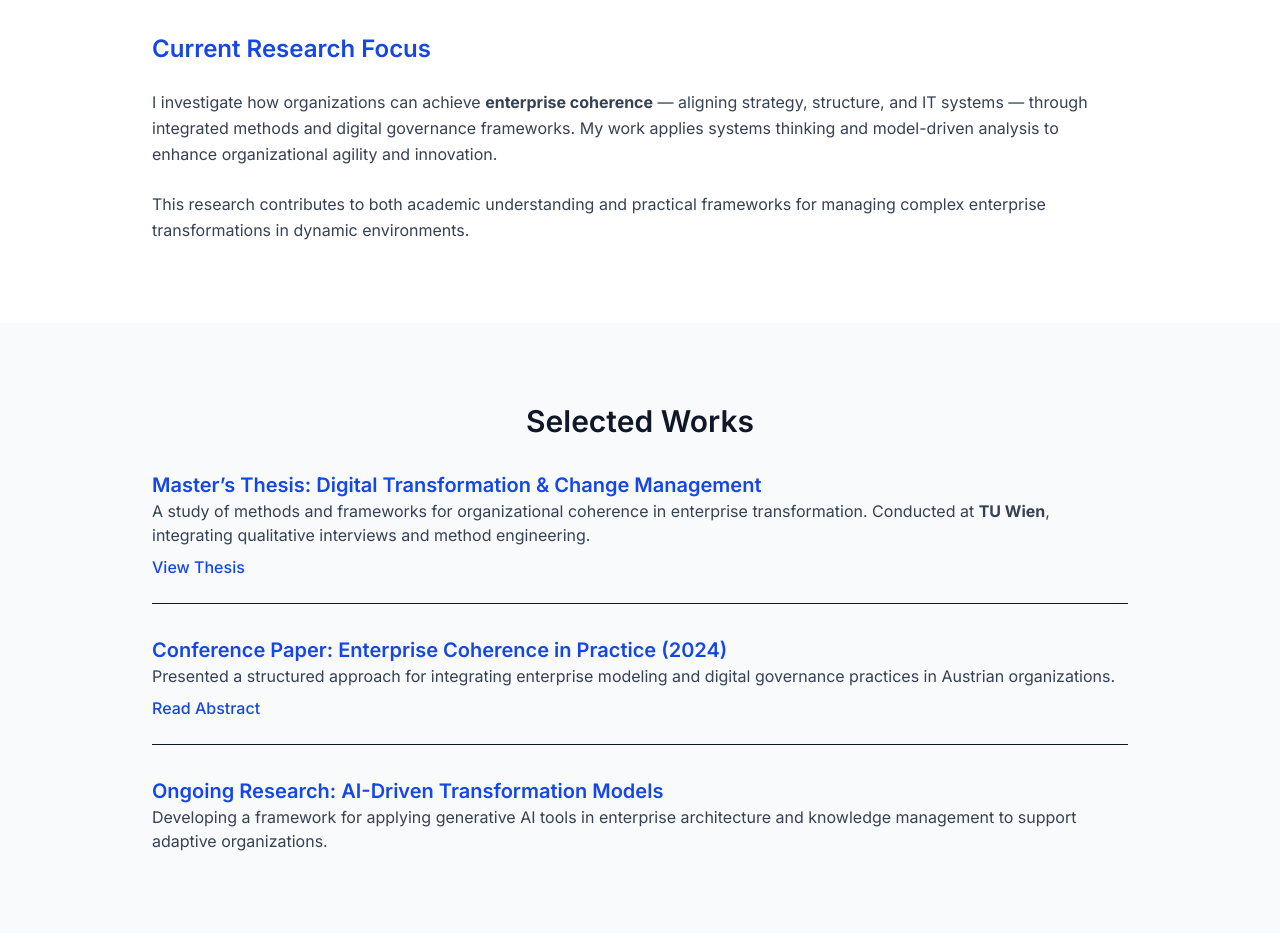
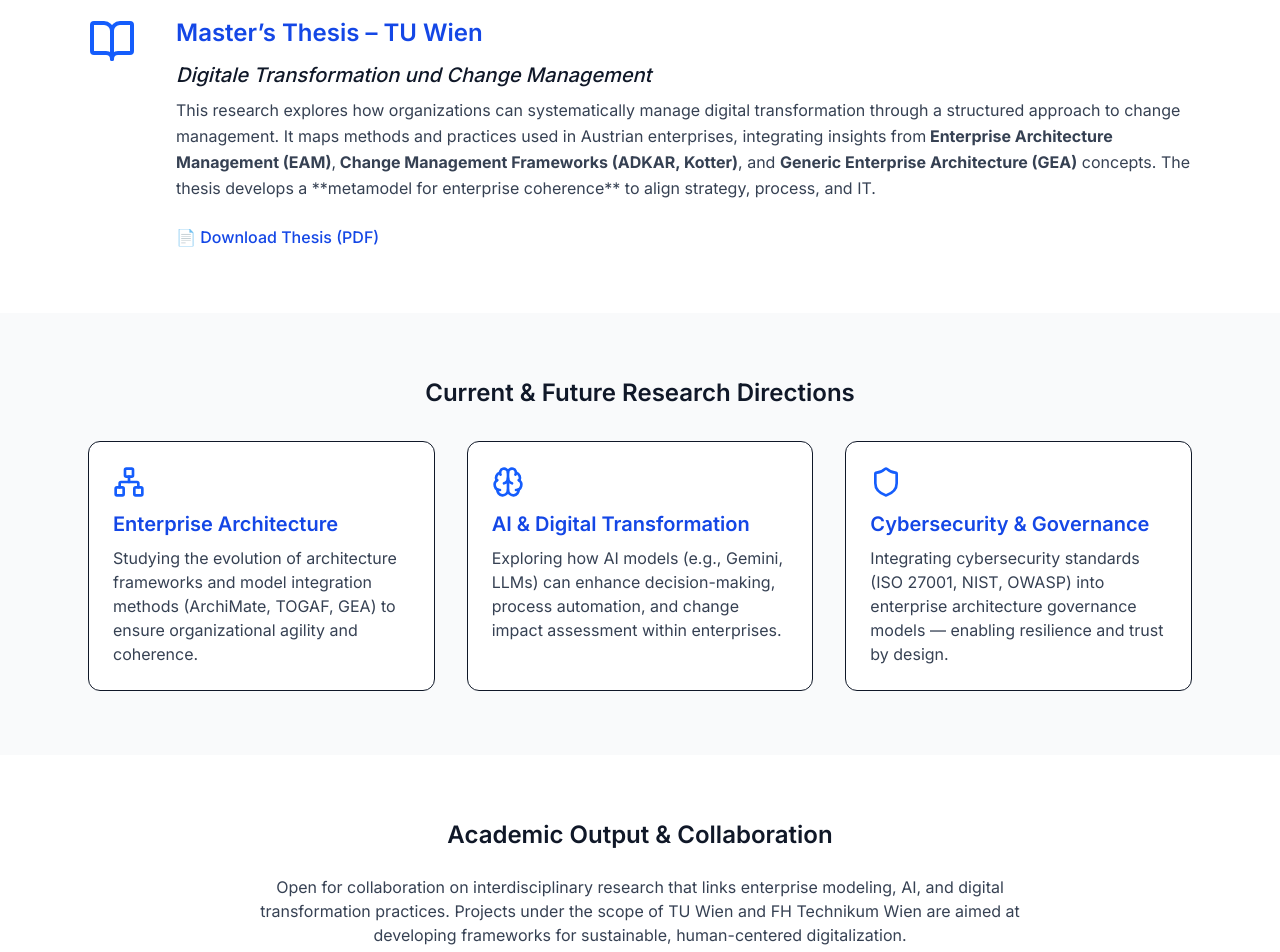
Before and after one commit to Elkaza/elkaza-org, a Next.js app: page /research in a window 1280 px wide. Shown: the part 480-1432 px from the top of the page. Built offline with nearby package versions, Linux system fonts and the light colour scheme.

Commit message:
fix: update research page

```diff
--- a/app/research/page.tsx
+++ b/app/research/page.tsx
@@ -1,102 +1,104 @@
 // app/research/page.tsx
 import Link from "next/link";
+import { BookOpen, FileText, Network, Brain, Shield } from "lucide-react";
 
 export default function ResearchPage() {
   return (
     <main className="min-h-screen bg-white text-gray-900">
-      {/* HERO SECTION */}
+      {/* HERO */}
       <section className="text-center py-24 bg-gradient-to-b from-blue-50 to-white">
         <h1 className="text-4xl font-bold mb-4 text-gray-800">Research & Publications</h1>
         <p className="text-lg text-gray-600 max-w-2xl mx-auto">
-          My academic work explores the intersection of <strong>Digital Transformation</strong>,
-          <strong> Enterprise Architecture</strong>, and <strong>Change Management</strong>.
+          Bridging enterprise transformation, digital coherence, and intelligent systems — connecting
+          academic research with applied innovation.
         </p>
       </section>
 
-      {/* RESEARCH SUMMARY */}
-      <section className="max-w-5xl mx-auto px-6 py-20">
-        <h2 className="text-2xl font-semibold mb-6 text-blue-700">
-          Current Research Focus
+      {/* MASTER THESIS */}
+      <section className="max-w-6xl mx-auto px-6 py-16">
+        <div className="flex flex-col md:flex-row items-start gap-10">
+          <div className="flex-shrink-0">
+            <BookOpen className="text-blue-600 w-12 h-12" />
+          </div>
+          <div>
+            <h2 className="text-2xl font-semibold mb-3 text-blue-700">
+              Master’s Thesis – TU Wien
             </h2>
-        <p className="text-gray-700 leading-relaxed mb-6">
-          I investigate how organizations can achieve <strong>enterprise coherence</strong> —
-          aligning strategy, structure, and IT systems — through integrated methods and digital governance frameworks.
-          My work applies systems thinking and model-driven analysis to enhance organizational agility and innovation.
-        </p>
-
-        <p className="text-gray-700 leading-relaxed">
-          This research contributes to both academic understanding and practical frameworks
-          for managing complex enterprise transformations in dynamic environments.
-        </p>
-      </section>
-
-      {/* PUBLICATIONS SECTION */}
-      <section className="bg-gray-50 py-20">
-        <div className="max-w-5xl mx-auto px-6">
-          <h2 className="text-3xl font-semibold mb-8 text-center">Selected Works</h2>
-
-          <div className="space-y-8">
-            {/* Example 1 */}
-            <div className="border-b pb-6">
-              <h3 className="text-xl font-semibold text-blue-700">
-                Master’s Thesis: Digital Transformation & Change Management
+            <h3 className="text-xl font-medium mb-2">
+              <em>Digitale Transformation und Change Management</em>
             </h3>
-              <p className="text-gray-700 mb-2">
-                A study of methods and frameworks for organizational coherence in enterprise transformation.
-                Conducted at <strong>TU Wien</strong>, integrating qualitative interviews and method engineering.
+            <p className="text-gray-700 mb-4 leading-relaxed">
+              This research explores how organizations can systematically manage digital transformation
+              through a structured approach to change management.
+              It maps methods and practices used in Austrian enterprises, integrating insights from
+              <strong> Enterprise Architecture Management (EAM)</strong>,
+              <strong> Change Management Frameworks (ADKAR, Kotter)</strong>,
+              and <strong> Generic Enterprise Architecture (GEA)</strong> concepts.
+              The thesis develops a **metamodel for enterprise coherence** to align strategy, process, and IT.
             </p>
             <Link
               href="/documents/thesis.pdf"
-                className="text-blue-700 font-medium hover:underline"
+              className="inline-block mt-2 text-blue-700 font-medium hover:underline"
             >
-                View Thesis
+              📄 Download Thesis (PDF)
             </Link>
           </div>
+        </div>
+      </section>
 
-            {/* Example 2 */}
-            <div className="border-b pb-6">
-              <h3 className="text-xl font-semibold text-blue-700">
-                Conference Paper: Enterprise Coherence in Practice (2024)
-              </h3>
-              <p className="text-gray-700 mb-2">
-                Presented a structured approach for integrating enterprise modeling and digital governance
-                practices in Austrian organizations.
+      {/* CURRENT & FUTURE RESEARCH */}
+      <section className="bg-gray-50 py-16">
+        <div className="max-w-6xl mx-auto px-6 text-center">
+          <h2 className="text-2xl font-semibold mb-8">Current & Future Research Directions</h2>
+
+          <div className="grid sm:grid-cols-2 lg:grid-cols-3 gap-8 text-left">
+            <div className="p-6 bg-white rounded-xl border hover:shadow-md transition">
+              <Network className="text-blue-600 mb-3 w-8 h-8" />
+              <h3 className="text-xl font-semibold mb-2 text-blue-700">Enterprise Architecture</h3>
+              <p className="text-gray-700">
+                Studying the evolution of architecture frameworks and model integration methods
+                (ArchiMate, TOGAF, GEA) to ensure organizational agility and coherence.
               </p>
-              <a
-                href="https://doi.org/example"
-                className="text-blue-700 font-medium hover:underline"
-              >
-                Read Abstract
-              </a>
             </div>
 
-            {/* Example 3 */}
-            <div>
-              <h3 className="text-xl font-semibold text-blue-700">
-                Ongoing Research: AI-Driven Transformation Models
-              </h3>
+            <div className="p-6 bg-white rounded-xl border hover:shadow-md transition">
+              <Brain className="text-blue-600 mb-3 w-8 h-8" />
+              <h3 className="text-xl font-semibold mb-2 text-blue-700">AI & Digital Transformation</h3>
               <p className="text-gray-700">
-                Developing a framework for applying generative AI tools in enterprise architecture
-                and knowledge management to support adaptive organizations.
+                Exploring how AI models (e.g., Gemini, LLMs) can enhance decision-making,
+                process automation, and change impact assessment within enterprises.
+              </p>
+            </div>
+
+            <div className="p-6 bg-white rounded-xl border hover:shadow-md transition">
+              <Shield className="text-blue-600 mb-3 w-8 h-8" />
+              <h3 className="text-xl font-semibold mb-2 text-blue-700">Cybersecurity & Governance</h3>
+              <p className="text-gray-700">
+                Integrating cybersecurity standards (ISO 27001, NIST, OWASP) into enterprise
+                architecture governance models — enabling resilience and trust by design.
               </p>
             </div>
           </div>
         </div>
       </section>
 
-      {/* CTA SECTION */}
-      <section className="text-center py-20">
-        <h2 className="text-2xl font-semibold mb-4">Collaboration & Research Exchange</h2>
-        <p className="text-gray-700 max-w-2xl mx-auto mb-8">
-          I’m always open to collaboration on topics related to enterprise transformation,
-          digital innovation, and applied AI in organizational contexts.
+      {/* PUBLICATIONS & COLLABORATION */}
+      <section className="max-w-6xl mx-auto px-6 py-16">
+        <h2 className="text-2xl font-semibold mb-6 text-center">Academic Output & Collaboration</h2>
+        <p className="text-gray-700 text-center max-w-3xl mx-auto mb-8">
+          Open for collaboration on interdisciplinary research that links enterprise modeling,
+          AI, and digital transformation practices.
+          Projects under the scope of TU Wien and FH Technikum Wien are aimed at
+          developing frameworks for sustainable, human-centered digitalization.
         </p>
+        <div className="text-center">
           <Link
             href="/contact"
             className="inline-block bg-blue-700 text-white px-8 py-3 rounded-lg font-medium hover:bg-blue-800 transition"
           >
-          Get in Touch
+            Contact for Research Collaboration
           </Link>
+        </div>
       </section>
     </main>
   );
```
Lines whose indentation alone changed are shown as unchanged.
